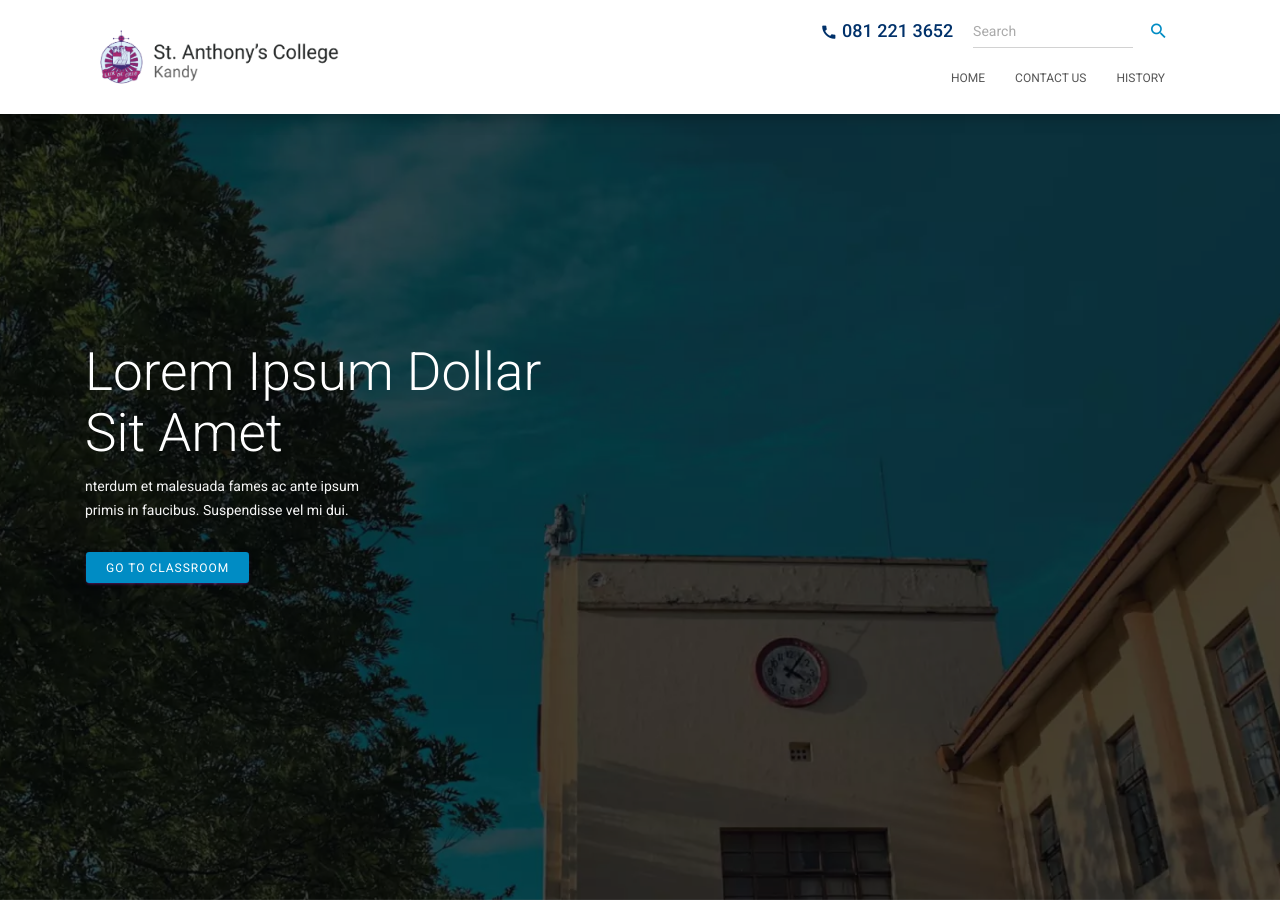
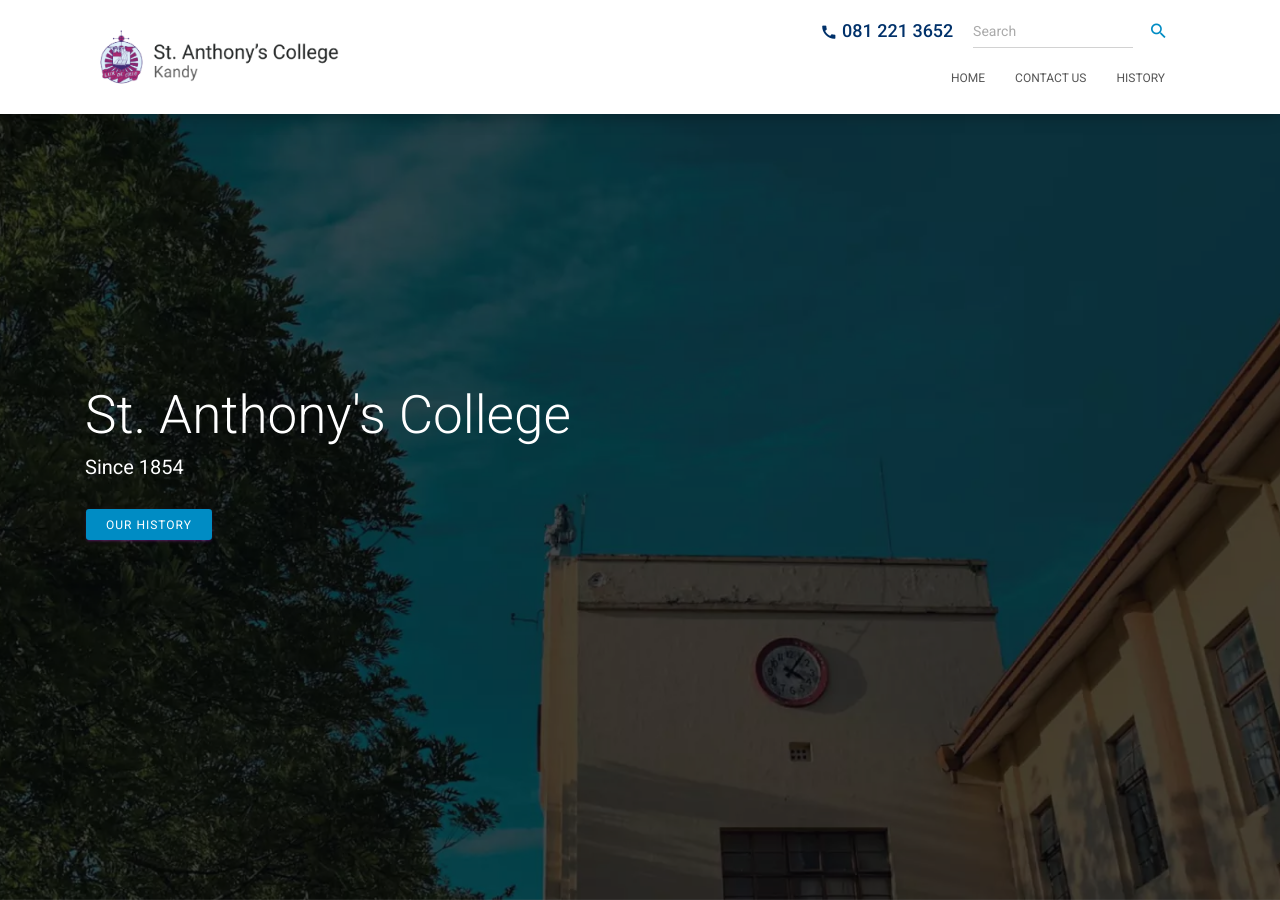
Before and after one commit to acf-sack/sack-site, a Jekyll site: the page built from index.html, in a window 1280 px wide and 900 px high. Built offline with Jekyll 4.4.1, drawn with Linux system fonts in a browser that asks for light colours; nearby versions of some CDN libraries; some of the changed text lies outside the part shown.

Commit message:
Replace dummy content in Home page

```diff
--- a/index.html
+++ b/index.html
@@ -9,12 +10,12 @@
     <div class="row">
       <div class="col-md-12 ml-auto mr-auto">
         <div class="title text-left">
-          <h1>Lorem Ipsum Dollar <br>Sit Amet</h1>
-          <p class="text-muted">
-            nterdum et malesuada fames ac ante ipsum <br>primis in faucibus. Suspendisse vel mi dui.
+          <h1>St. Anthony's College</h1>
+          <p style="font-family: 'Roboto'; font-size: 20px; font-weight: 400;">
+            Since 1854
           </p>
         </div>
-        <a href="#resource-section" class="btn btn-primary btn-sm">GO TO CLASSROOM</a>
+        <a href="{{ site.baseurl }}/history" class="btn btn-primary btn-sm">OUR HISTORY</a>
       </div>
     </div>
   </div>
@@ -79,24 +80,24 @@
                 <div class="card-body pt-2">
                   <h4 class="card-title mt-2">Google Classroom</h4>
                   <p class="card-text">
-                    Fusce maximus nisl vitae dolor suscipit, tempus hendrerit turpis eleifend. Proin interdum
-                    tortor vel erat finibus, sit amet ultrices augue congue. Cras consectetur, sapien ac gravida
-                    vulputate, arcu nibh maximus mi, quis laoreet odio e...
+                    To learn more about Google Classroom, Please click the button below.
+                    <br>
+                    <br>
+                    <br>
                   </p>
-                  <a href="#" class="btn btn-class btn-sm">VISIT</a>
+                  <a href="{{ site.baseurl }}/google_classroom" class="btn btn-class btn-sm">Learn More</a>
                 </div>
               </div>
             </div>
             <div class="col-md-6">
               <div class="card">
                 <div class="card-body pt-2">
-                  <h4 class="card-title mt-2">Google Classroom</h4>
+                  <h4 class="card-title mt-2">Archival Collection Form</h4>
                   <p class="card-text">
-                    Fusce maximus nisl vitae dolor suscipit, tempus hendrerit turpis eleifend. Proin interdum
-                    tortor vel erat finibus, sit amet ultrices augue congue. Cras consectetur, sapien ac gravida
-                    vulputate, arcu nibh maximus mi, quis laoreet odio e...
+                    We respectfully reach out to the past students of St. Anthony’s College, Kandy who hold materials of
+                    historical or scholarly value to transfer their records to the archival collection
                   </p>
-                  <a href="#" class="btn btn-class btn-sm">VISIT</a>
+                  <a href="https://forms.gle/PifpcctKBHz81iDE6" target="_blank" class="btn btn-class btn-sm">OPEN</a>
                 </div>
               </div>
             </div>
@@ -108,7 +109,7 @@
       <!-- Calendar section-->
       <!--Temporary-->
       <script>
-          document.addEventListener('DOMContentLoaded', function() {
+        document.addEventListener('DOMContentLoaded', function () {
           var calendarEl = document.getElementById('calendar');
           var calendar = new FullCalendar.Calendar(calendarEl, {
             googleCalendarApiKey: 'AIzaSyA2kHgMSeggLSBPuIOqPH2rxdyhPF4ZKH4',
```
Also changed, not shown: other parts of index.html (+2 -1 lines). Lines whose indentation alone changed are shown as unchanged.
